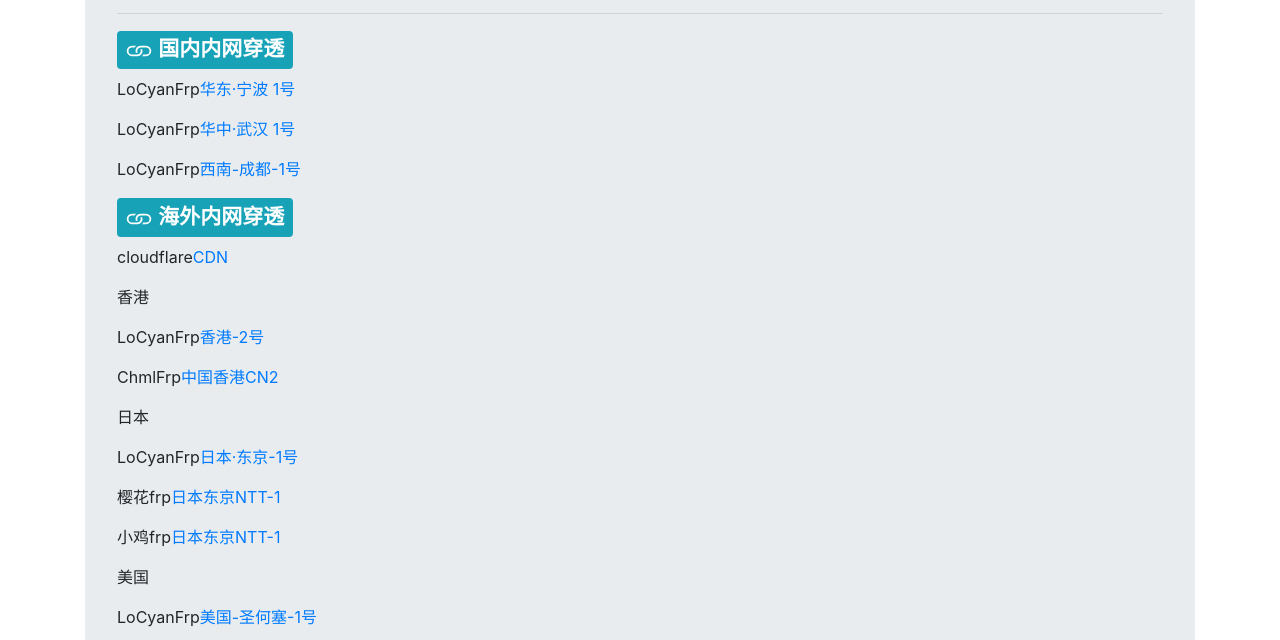
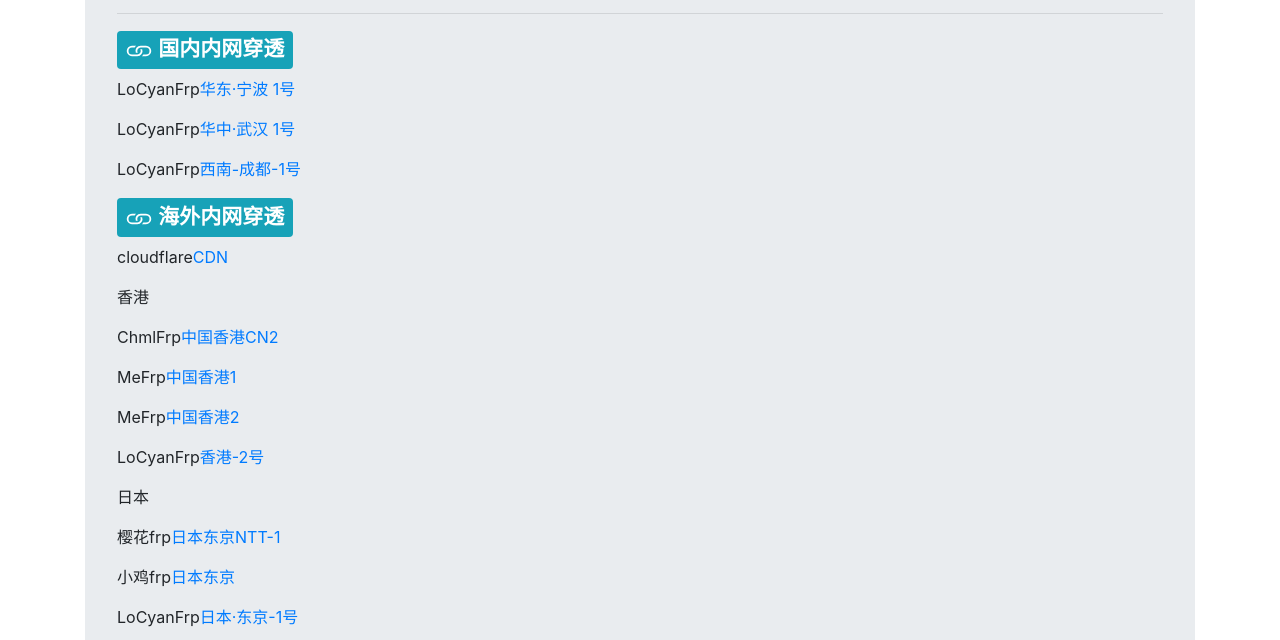
Before and after one commit to zhitiaojun/zhitiaojun.github.io, a plain HTML site: page index.html in a window 1280 px wide. Shown: the part 160-800 px from the top of the page. Drawn offline with nearby package versions, Linux system fonts and the light colour scheme.

Commit message:
Update index.html

```diff
--- a/index.html
+++ b/index.html
@@ -48,17 +48,18 @@
         </h3>
         <p>cloudflare<a href="https://hoshino123.pro" target="_blank">CDN</a></p>
         <p>香港<a </p>
-        <p>LoCyanFrp<a href="http://hk-1.5gbps-2.lcf.icu:52099" target="_blank">香港-2号</a></p>
         <p>ChmlFrp<a href="http://hk.chml.hoshino123.eu.org" target="_blank">中国香港CN2</a></p>
+        <p>MeFrp<a href="http://hk.me.hoshino123.eu.org" target="_blank">中国香港1</a></p>
+        <p>MeFrp<a href="http://hk2.me.hoshino123.eu.org" target="_blank">中国香港2</a></p>
+        <p>LoCyanFrp<a href="http://hk.locyan.hoshino123.eu.org" target="_blank">香港-2号</a></p>
         <p>日本<a </p>
-        <p>LoCyanFrp<a href="http://jp-2.lcf.icu:52099" target="_blank">日本·东京-1号</a></p>
         <p>樱花frp<a href="http://frp-fly.top:52099" target="_blank">日本东京NTT-1</a></p>
-        <p>小鸡frp<a href="http://frp-hk-ali-b.chickfrp.com:52099" target="_blank">日本东京NTT-1</a></p>
+        <p>小鸡frp<a href="http://frp-hk-ali-b.chickfrp.com:52099" target="_blank">日本东京</a></p>
+        <p>LoCyanFrp<a href="http://jp.locyan.hoshino123.eu.org" target="_blank">日本·东京-1号</a></p>
         <p>美国<a </p>
-        <p>LoCyanFrp<a href="http://us-1.lcf.icu:52099" target="_blank">美国-圣何塞-1号</a></p>
-        <p>LoCyanFrp<a href="http://23.225.14.175:52099" target="_blank">美国-圣何塞-2号</a></p>
+        <p>LoCyanFrp<a href="http://us1.locyan.hoshino123.eu.org" target="_blank">美国-圣何塞-1号</a></p>
+        <p>LoCyanFrp<a href="http://us2.locyan.hoshino123.eu.org" target="_blank">美国-圣何塞-2号</a></p>
         <p>Free Frp<a href="http://ff.hoshino123.eu.org" target="_blank">美国 俄亥俄 哥伦布</a></p>
-        <p>aFrp<a href="http://us.afrp.hoshino123.eu.org" target="_blank">美国</a></p>
         <p>德国<a </p>
         <p>hayfrp<a href="http://de.flkf1.frp.hxkj.tk:52099" target="_blank">德国-法兰克福-1</a></p>
         <p>hayfrp<a href="http://g.hoshino123.eu.org" target="_blank">德国-法兰克福</a></p>
@@ -90,7 +91,3 @@
 
 </body>
 </html>
-</div>
-
-</body>
-</html>
```
